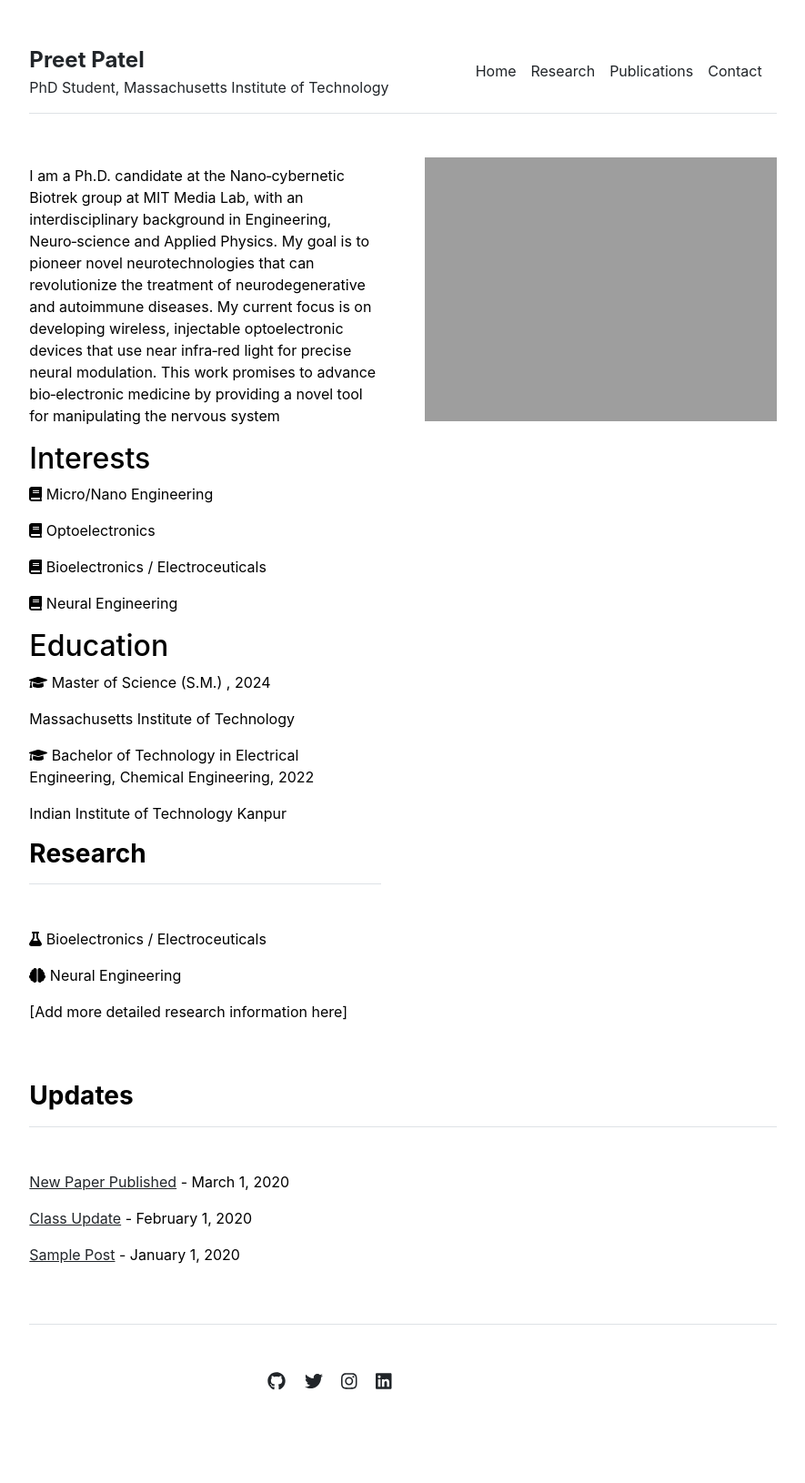
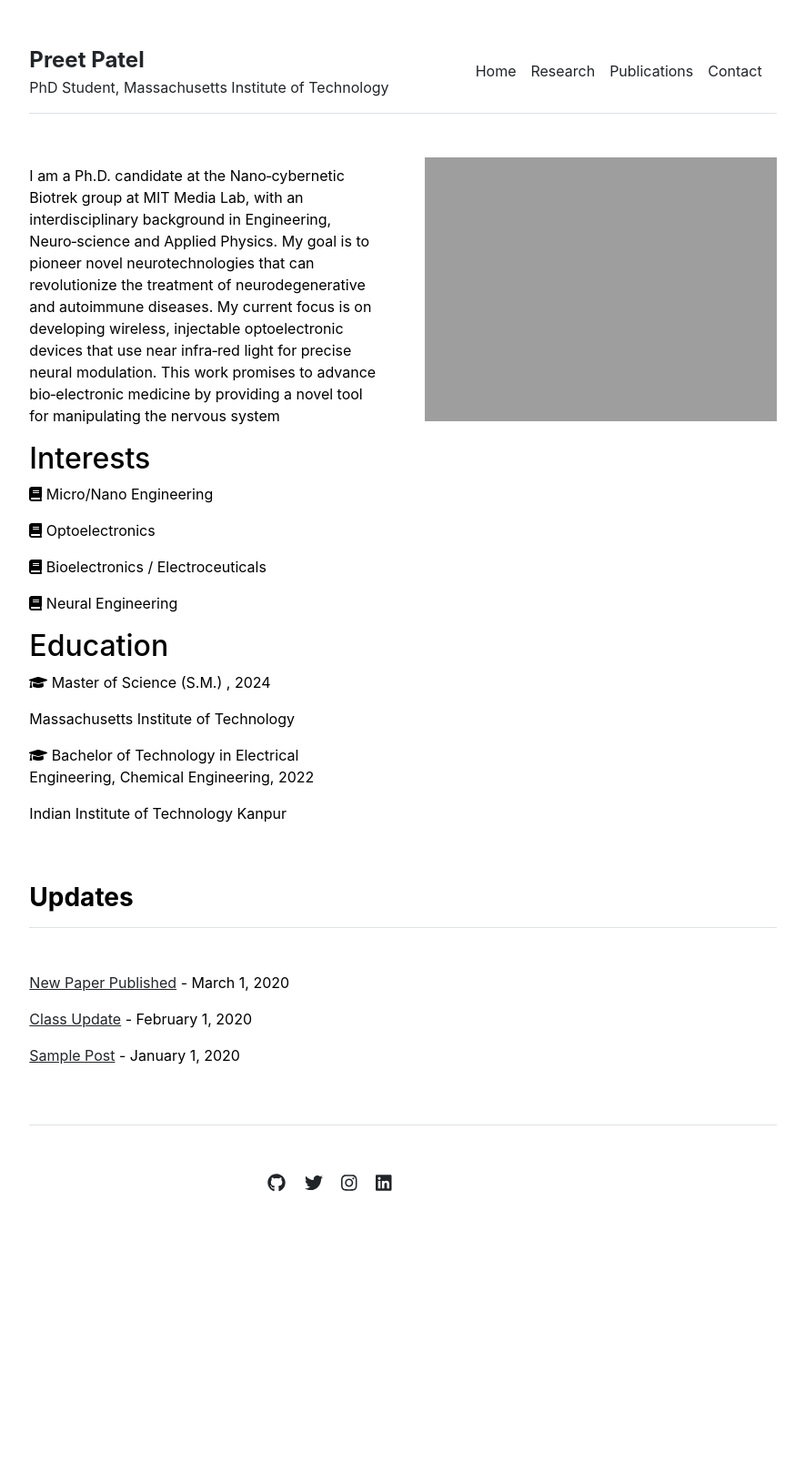
Before and after one commit to preet-mit/preet-mit, a Jekyll site: the page built from index.md, in a window 1280 px wide. Shown: the whole page at 91% size, without its empty margins (197-1082 px from the left). Built offline with Jekyll 4.4.1, drawn with Linux system fonts in a browser that asks for light colours; after the commit the page ends 1411 px from its top, so only the background shows below that.

Commit message:
Update index.md

```diff
--- a/index.md
+++ b/index.md
@@ -23,8 +23,3 @@ Massachusetts Institute of Technology
 <i class="fa fa-graduation-cap"></i> Bachelor of Technology in Electrical Engineering, Chemical Engineering, 2022
 
 Indian Institute of Technology Kanpur
-
-
-<h3 class="fw-bold border-bottom pb-3 mb-5">Research</h3>
-{% assign research-page = site.pages | where: "path", "research.md" | first %}
-{{ research-page.content }}
```
